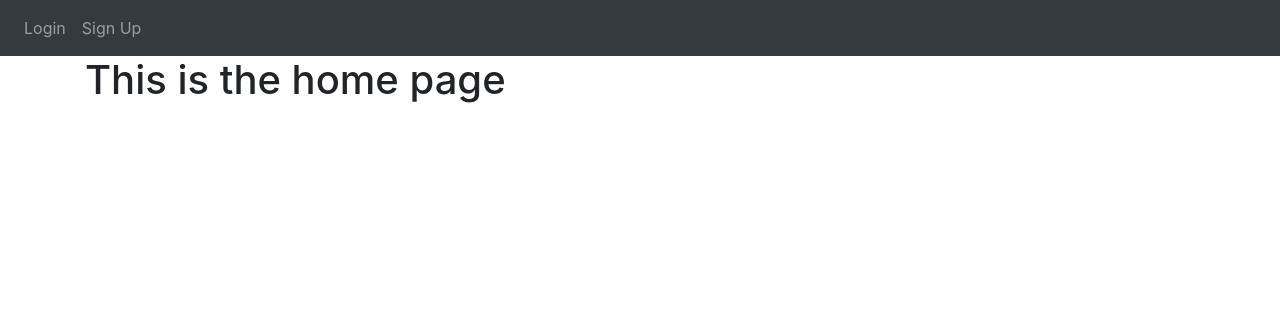
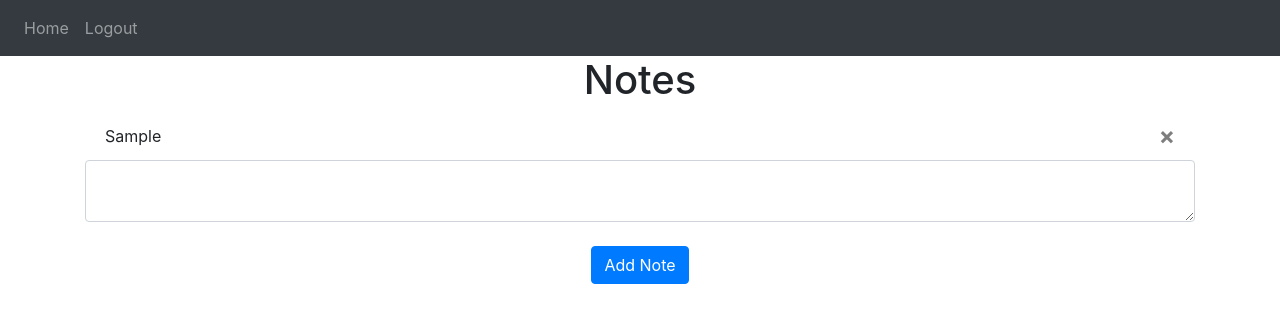
Before and after one commit to e-kelmenson/fantasy-baseball, a Flask app: template practice/flask_webapp/website/templates/home.html in a window 1280 px wide. Shown: the top 323 px of the page. Run offline with Flask 3, Linux system fonts and the light colour scheme; the template is opened without the code that fills it: values that come from a table or form of the project are taken from there, others are empty; tables that the repository leaves empty hold one stand-in row (values such as "Sample post"); some libraries are stand-ins or nearby versions.

Commit message:
Implemented adding and deleting notes

```diff
--- /dev/null
+++ b/practice/flask_webapp/website/static/index.js
@@ -0,0 +1,11 @@
+function deleteNote(noteId) {
+    fetch('/delete-note', {
+        method: 'POST',
+        body: JSON.stringify({ noteId: noteId }),
+        headers: {
+            'Content-Type': 'application/json'
+        }
+    }).then((_res) => {
+        window.location.href = '/';
+    });
+}
--- a/practice/flask_webapp/website/templates/home.html
+++ b/practice/flask_webapp/website/templates/home.html
@@ -1,3 +1,20 @@
 {% extends "base.html" %} {% block title %}Home{% endblock %} {% block content%}
-<h1>This is the home page</h1>
+<h1 align="center">Notes</h1>
+<ul class="list-group list-group-flush" id="notes">
+    {% for note in user.notes %}
+    <li id="note-{{ loop.index0 }}" class="list-group-item">
+        {{ note.data }}
+        <button type="button" class="close" onClick="deleteNote({{ note.id }})">
+            <span aria-hidden="true">&times;</span>
+        </button>
+    </li>
+    {% endfor %}
+</ul>
+<form method="POST">
+    <textarea name="note" id="note" class="form-control"></textarea>
+    <br />
+    <div align="center">
+        <button type="submit" class="btn btn-primary">Add Note</button>
+    </div>
+</form>
 {% endblock %}
```
Also changed, not shown: practice/flask_webapp/website/views.py (+25 -2 lines).
